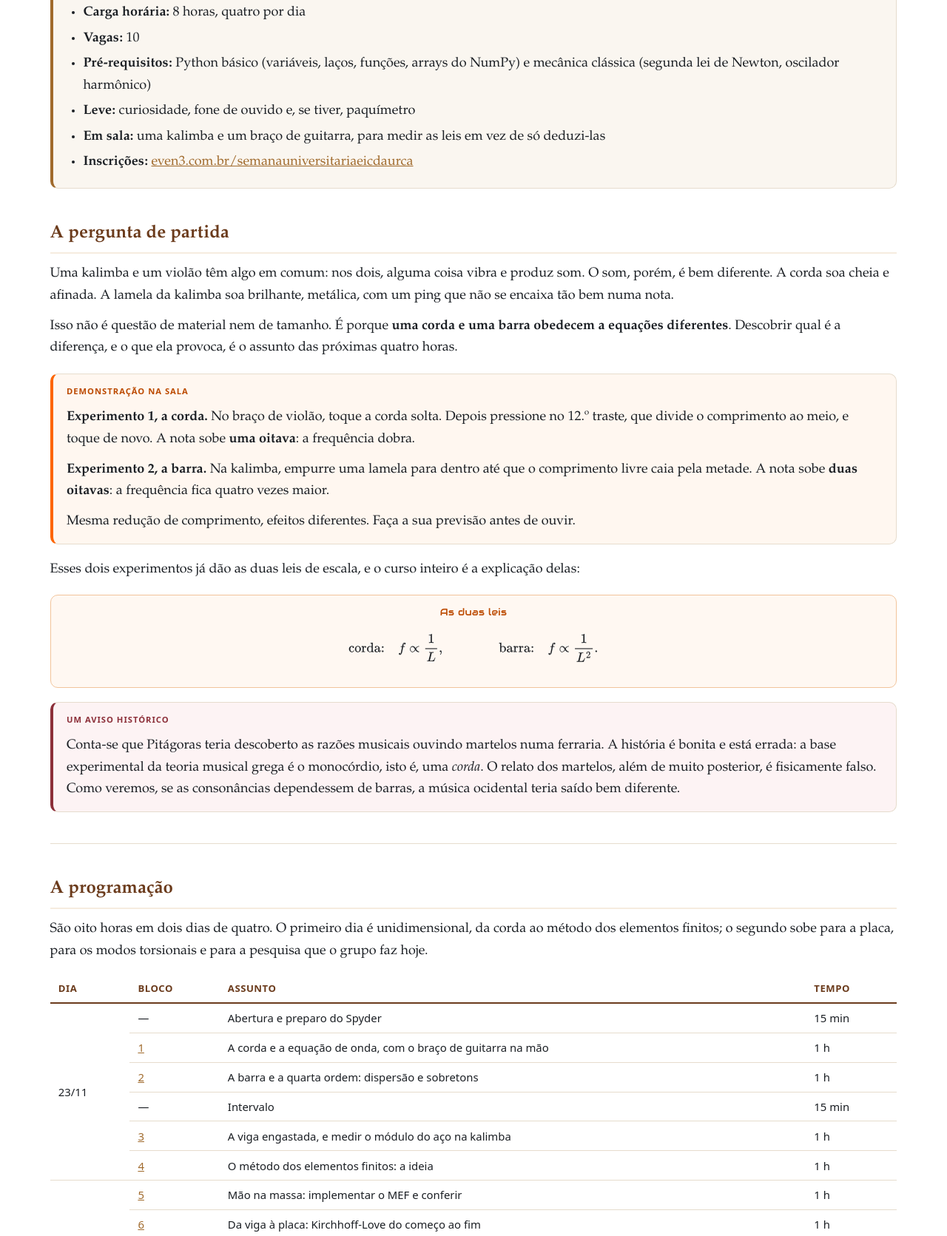
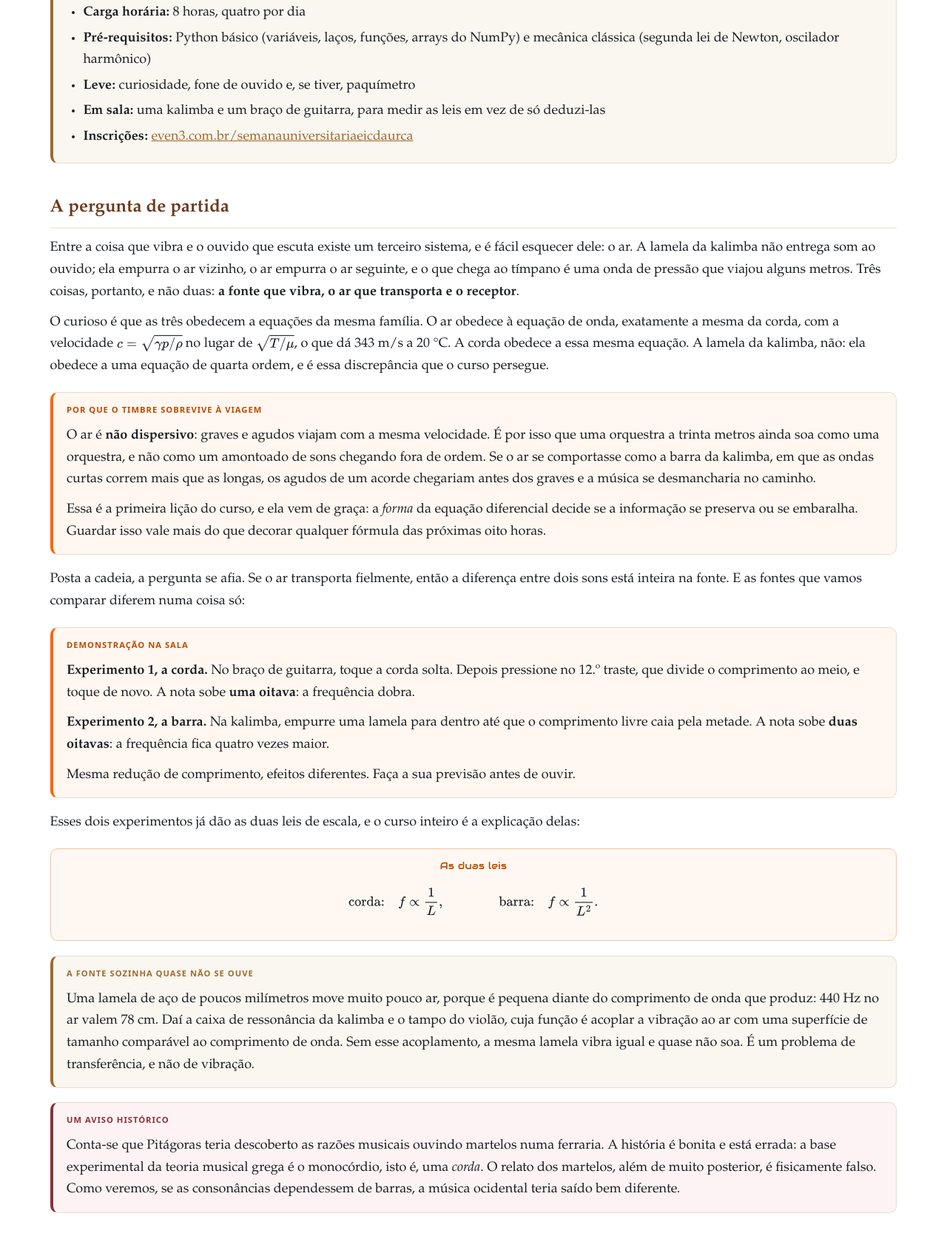
Before and after one commit to apianomorais/deformacao, a plain HTML site: page index.html in a window 1280 px wide. Shown: the part 637-2308 px from the top of the page at 74% size. Drawn offline with nearby package versions, Linux system fonts and the light colour scheme.

Commit message:
Abertura: o ar como terceiro sistema, e sem o número de vagas
A pergunta de partida era posta como uma comparação entre dois
instrumentos. Passa a ser posta como uma cadeia de três sistemas: a fonte
que vibra, o ar que transporta e o receptor. O ar obedece à mesma equação
de onda da corda, com c = raiz(gamma p / rho) = 343 m/s a 20 graus, e é
não dispersivo: por isso o timbre chega intacto a trinta metros, e por
isso a diferença entre dois sons está inteira na fonte.

Entra também o acoplamento ao ar, que explica a caixa de ressonância: uma
lamela de poucos milímetros move pouco ar porque é pequena diante dos 78
cm de comprimento de onda de um lá de 440 Hz. Sem a caixa, a mesma lamela
vibra igual e quase não soa; é problema de transferência, não de
vibração.

No bloco 1, a linha "coluna de ar" da tabela de sistemas ganha leitura
própria, separando dois mecanismos que costumam ser confundidos: a forma
de omega(k) decide se o sinal se embaralha no tempo, e a absorção decide
o quanto cada componente se apaga. O trovão que estala de perto e ronca
de longe perdeu os agudos, não os recebeu atrasados.

O número de vagas sai do quadro de relance.

Co-Authored-By: Claude Opus 5 <noreply@anthropic.com>
Claude-Session: https://claude.ai/code/session_01VYy9br5FFwkBtaTjGJS68d

```diff
--- a/index.html
+++ b/index.html
@@ -5,8 +5,8 @@
 <meta name="viewport" content="width=device-width, initial-scale=1">
 <title>Da kalimba à viga | Da kalimba à viga</title>
 <link rel="icon" type="image/png" href="assets/img/favicon.png">
-<link rel="stylesheet" href="assets/css/estilo.css?v=202611091631">
-<script src="assets/js/comum.js?v=202611091631"></script>
+<link rel="stylesheet" href="assets/css/estilo.css?v=202611092009">
+<script src="assets/js/comum.js?v=202611092009"></script>
 <script src="assets/js/codigo.js"></script>
 <script id="MathJax-script" async src="https://cdn.jsdelivr.net/npm/mathjax@3/es5/tex-svg.js"></script>
 </head>
@@ -55,7 +55,6 @@
     <span class="rotulo">De relance</span>
     <ul>
       <li><strong>Carga horária:</strong> 8 horas, quatro por dia</li>
-      <li><strong>Vagas:</strong> 10</li>
       <li><strong>Pré-requisitos:</strong> Python básico (variáveis, laços, funções,
       arrays do NumPy) e mecânica clássica (segunda lei de Newton, oscilador harmônico)</li>
       <li><strong>Leve:</strong> curiosidade, fone de ouvido e, se tiver, paquímetro</li>
@@ -67,17 +66,37 @@
 
   <h2 id="pergunta">A pergunta de partida</h2>
 
-  <p>Uma kalimba e um violão têm algo em comum: nos dois, alguma coisa vibra e produz som.
-  O som, porém, é bem diferente. A corda soa cheia e afinada. A lamela da kalimba soa
-  brilhante, metálica, com um ping que não se encaixa tão bem numa nota.</p>
+  <p>Entre a coisa que vibra e o ouvido que escuta existe um terceiro sistema, e é fácil
+  esquecer dele: o ar. A lamela da kalimba não entrega som ao ouvido; ela empurra o ar
+  vizinho, o ar empurra o ar seguinte, e o que chega ao tímpano é uma onda de pressão que
+  viajou alguns metros. Três coisas, portanto, e não duas: <strong>a fonte que vibra, o ar
+  que transporta e o receptor</strong>.</p>
 
-  <p>Isso não é questão de material nem de tamanho. É porque <strong>uma corda e uma barra
-  obedecem a equações diferentes</strong>. Descobrir qual é a diferença, e o que ela
-  provoca, é o assunto das próximas quatro horas.</p>
+  <p>O curioso é que as três obedecem a equações da mesma família. O ar obedece à equação
+  de onda, exatamente a mesma da corda, com a velocidade \(c=\sqrt{\gamma p/\rho}\) no
+  lugar de \(\sqrt{T/\mu}\), o que dá 343 m/s a 20 °C. A corda obedece a essa mesma
+  equação. A lamela da kalimba, não: ela obedece a uma equação de quarta ordem, e é essa
+  discrepância que o curso persegue.</p>
+
+  <div class="bloco fisica">
+    <span class="rotulo">Por que o timbre sobrevive à viagem</span>
+    <p>O ar é <strong>não dispersivo</strong>: graves e agudos viajam com a mesma
+    velocidade. É por isso que uma orquestra a trinta metros ainda soa como uma orquestra,
+    e não como um amontoado de sons chegando fora de ordem. Se o ar se comportasse como a
+    barra da kalimba, em que as ondas curtas correm mais que as longas, os agudos de um
+    acorde chegariam antes dos graves e a música se desmancharia no caminho.</p>
+    <p>Essa é a primeira lição do curso, e ela vem de graça: a <em>forma</em> da equação
+    diferencial decide se a informação se preserva ou se embaralha. Guardar isso vale mais
+    do que decorar qualquer fórmula das próximas oito horas.</p>
+  </div>
+
+  <p>Posta a cadeia, a pergunta se afia. Se o ar transporta fielmente, então a diferença
+  entre dois sons está inteira na fonte. E as fontes que vamos comparar diferem numa coisa
+  só:</p>
 
   <div class="bloco fisica">
     <span class="rotulo">Demonstração na sala</span>
-    <p><strong>Experimento 1, a corda.</strong> No braço de violão, toque a corda solta.
+    <p><strong>Experimento 1, a corda.</strong> No braço de guitarra, toque a corda solta.
     Depois pressione no 12.º traste, que divide o comprimento ao meio, e toque de novo. A
     nota sobe <strong>uma oitava</strong>: a frequência dobra.</p>
     <p><strong>Experimento 2, a barra.</strong> Na kalimba, empurre uma lamela para dentro
@@ -95,6 +114,16 @@
     \[\text{corda:}\quad f\propto\frac{1}{L},
     \qquad\qquad
     \text{barra:}\quad f\propto\frac{1}{L^2}.\]
+  </div>
+
+  <div class="bloco cuidado">
+    <span class="rotulo">A fonte sozinha quase não se ouve</span>
+    <p>Uma lamela de aço de poucos milímetros move muito pouco ar, porque é pequena diante
+    do comprimento de onda que produz: 440 Hz no ar valem 78 cm. Daí a caixa de ressonância
+    da kalimba e o tampo do violão, cuja função é acoplar a vibração ao ar com uma
+    superfície de tamanho comparável ao comprimento de onda. Sem esse acoplamento, a mesma
+    lamela vibra igual e quase não soa. É um problema de transferência, e não de
+    vibração.</p>
   </div>
 
   <div class="bloco alerta">
@@ -254,6 +283,6 @@
   Laboratório de Física Computacional Aplicada (LFCA) · Universidade Regional do Cariri</p>
 </footer>
 
-<script src="assets/js/widgets.js?v=202611091631"></script>
+<script src="assets/js/widgets.js?v=202611092009"></script>
 </body>
 </html>
```
Also changed, not shown: apendices.html (+3 -3 lines), bloco1.html (+21 -3 lines), bloco2.html (+3 -3 lines), bloco3.html (+3 -3 lines), bloco4.html (+3 -3 lines), bloco5.html (+3 -3 lines), bloco6.html (+3 -3 lines), bloco7.html (+3 -3 lines), bloco8.html (+3 -3 lines).
